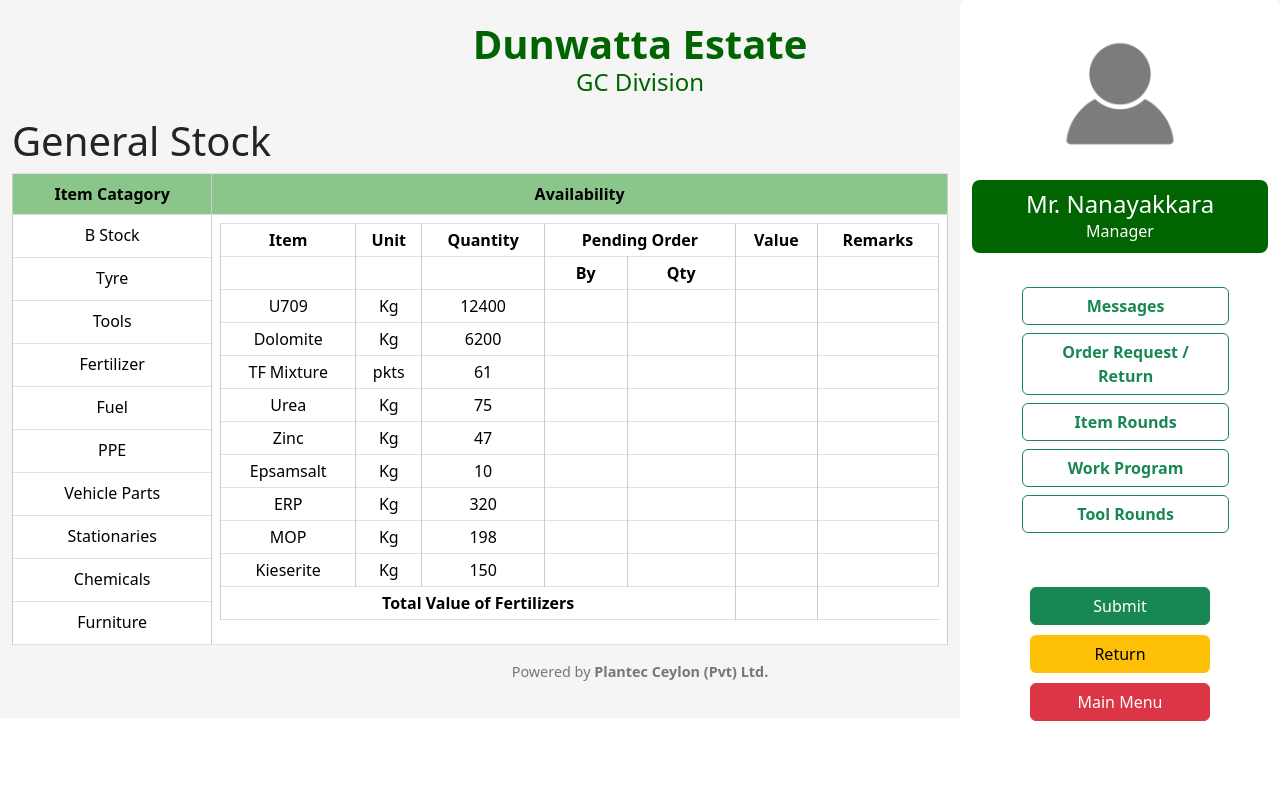
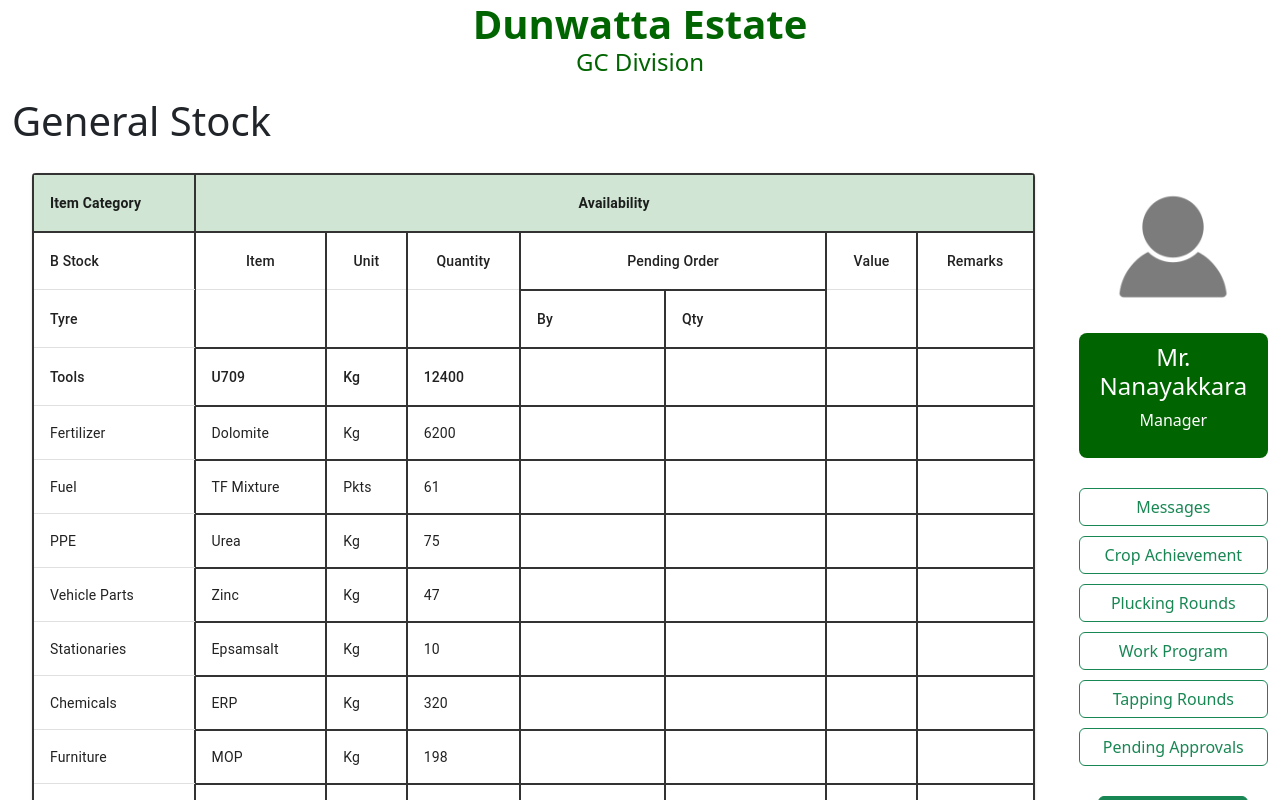
Before and after one commit to kittilsenh/DunwattaEstate, a React (Create React App) app: page /general-stock in a window 1280 px wide. Shown: the top 800 px of the page. Built offline with nearby package versions, Linux system fonts and the light colour scheme.

Commit message:
Updated General Stock

```diff
--- a/package.json
+++ b/package.json
@@ -3,7 +3,10 @@
   "version": "0.1.0",
   "private": true,
   "dependencies": {
+    "@emotion/react": "^11.13.3",
+    "@emotion/styled": "^11.13.0",
     "@fortawesome/fontawesome-free": "^6.6.0",
+    "@mui/material": "^6.0.2",
     "@testing-library/jest-dom": "^5.17.0",
     "@testing-library/react": "^13.4.0",
     "@testing-library/user-event": "^13.5.0",
--- a/src/components/CropAchievement.css
+++ b/src/components/CropAchievement.css
@@ -184,3 +184,6 @@
   font-size: 0.8rem;
   text-align: center;
 }
+.crop-book-menu-item {
+  width: 200px;
+}
--- a/src/components/GeneralStock.css
+++ b/src/components/GeneralStock.css
@@ -276,3 +276,188 @@ input[type="text"].responsive-input {
 #light-green-stock-general {
     background-color: rgb(138, 197, 138);
 }
+
+/* GeneralStock page */
+
+/* Container for the entire table */
+
+
+/* Container for the entire table */
+
+
+
+
+/* Container for the entire table */
+.inventoryTable-container {
+    width: 100%;
+    display: flex;
+    justify-content: center;
+    padding: 20px;
+  }
+
+  /* General table styles */
+  .inventoryTable-table {
+    border-collapse: collapse;
+    width: 90%;
+    margin: 0 auto;
+    font-family: Arial, sans-serif;
+    font-size: 14px;
+  }
+
+  /* ---------- HEADER BORDERS ---------- */
+
+  /* Top header "Item Category" and "Availability" */
+  .inventoryTable-categoryHeader {
+    background-color: #d0e5d3;
+    font-weight: bold;
+    text-align: center;
+    border: 3px solid #333; /* Top border for the whole table */
+  }
+
+  .inventoryTable-availabilityHeader {
+    background-color: #d0e5d3;
+    font-weight: bold;
+    text-align: center;
+    border: 3px solid #333; /* Top border for the whole table */
+  }
+
+  /* Inner header cells for column titles */
+  .inventoryTable-table th {
+    background-color: #d0e5d3;
+    text-align: center;
+    padding: 12px;
+    border: 2px solid #333; /* Border for inner header cells */
+  }
+
+  /* ---------- MAIN CELL BORDERS ---------- */
+
+  /* All table cells have a 2px solid border */
+  .inventoryTable-table td {
+    border: 2px solid #333; /* General cell border */
+    padding: 8px;
+    background-color: #fff;
+  }
+
+  /* Alternating row colors */
+  .inventoryTable-table tbody tr:nth-child(odd) td {
+    background-color: #f1f1f1; /* Light grey background for odd rows */
+  }
+
+  .inventoryTable-table tbody tr:nth-child(even) td {
+    background-color: #fff; /* White background for even rows */
+  }
+
+  /* ---------- SPECIAL ROW STYLES ---------- */
+
+  /* Row for "Fuel" with a green background */
+  .inventoryTable-table tbody tr:nth-child(5) td {
+    background-color: #d6e3c8;  /* Green for "Fuel" */
+    border: 2px solid #333; /* Green row with regular borders */
+  }
+
+  /* ---------- TOTAL VALUE ROW ---------- */
+
+  /* Total Value row at the bottom */
+  .inventoryTable-totalValueRow {
+    background-color: #f0f5f0;  /* Light grey background for Total Value */
+    font-weight: bold;
+  }
+
+  .inventoryTable-totalValue {
+    text-align: right;
+    padding: 12px;
+    border: 3px solid #333; /* Thicker border for Total Value row */
+  }
+
+  /* ---------- PENDING ORDER STYLES ---------- */
+
+  /* Pending Order "By" and "Qty" columns */
+  .pending-order-header {
+    background-color: #d0e5d3;
+    text-align: center;
+    font-weight: bold;
+    border: 3px solid #333; /* Thick border for Pending Order section */
+    vertical-align: middle;
+  }
+
+  /* ---------- COLUMN ALIGNMENT ---------- */
+
+  /* Center-align the column headers and their content */
+  .inventoryTable-table thead th,
+  .inventoryTable-table td {
+    vertical-align: middle;
+    text-align: left;
+  }
+
+  /* ---------- EMPTY CELL STYLES ---------- */
+
+  /* Ensure all empty cells are easily identifiable */
+  .inventoryTable-table td:empty {
+    background-color: #f9f9f9; /* Light grey for empty cells */
+    border: 2px solid #333; /* Keep borders on empty cells */
+  }
+
+/* Sidebar */
+.profile-sidebar-stock-unique {
+    background-color: white;
+    padding: 20px;
+    color: black;
+    border-radius: 8px;
+    position: sticky;
+    top: 20px;
+    height: auto;
+}
+
+.profile-stock-unique {
+    text-align: center;
+    margin-bottom: 20px;
+    display: flex;
+    flex-direction: column;
+    align-items: center;  /* Ensures horizontal centering of children */
+}
+
+.profile-image-stock-unique {
+    background: url('../assets/profile.png') no-repeat center center;
+    background-size: cover;
+    width: 150px;
+    height: 150px;
+    border-radius: 50%;
+    margin-bottom: 10px;
+}
+
+
+.name-background-stock-unique {
+    background-color: darkgreen;
+    padding: 10px;
+    border-radius: 8px;
+    margin-bottom: 10px;
+    color: white;
+}
+
+.menu-item-stock-unique {
+    width: 100%;
+    margin-bottom: 10px;
+    font-weight: bold;
+}
+
+.action-buttons-stock-unique {
+    display: flex;
+    flex-direction: column;
+    align-items: center;
+    gap: 10px;
+    margin-top: 20px;
+}
+
+.submit-button-stock-unique, .return-button-stock-unique, .main-menu-button-stock-unique {
+    padding: 10px 20px;
+    font-weight: bold;
+    color: white;
+    width: 150px;
+}
+
+.footer-stock-unique {
+    text-align: center;
+    margin-top: 20px;
+    font-size: 0.9em;
+    color: #777;
+}
--- a/src/components/GeneralStock.js
+++ b/src/components/GeneralStock.js
@@ -1,202 +1,211 @@
 import React from 'react';
-import { Container, Row, Col, Button, Table, Form } from 'react-bootstrap';
+import { Container, Row, Col, Button } from 'react-bootstrap';
+import { Table, TableBody, TableCell, TableContainer, TableHead, TableRow, Paper } from '@mui/material';
 import { Link } from 'react-router-dom';
-import './GeneralStock.css'; // Update the CSS file
-import '@fortawesome/fontawesome-free/css/all.min.css'; // Import Font Awesome
+import './GeneralStock.css'; // Custom CSS
+
+// General border styles
+const borderStyle = { border: '2px solid #333' };   // Full border on all sides
+const borderLeftStyle = { borderLeft: '2px solid #333' };  // Border on the left side only
+const borderRightStyle = { borderRight: '2px solid #333' };  // Border on the right side only
+const borderTopStyle = { borderTop: '2px solid #333' };  // Border on the top side only
+const borderBottomStyle = { borderBottom: '2px solid #333' };  // Border on the bottom side only
+const borderLeftRightStyle = { borderLeft: '2px solid #333', borderRight: '2px solid #333' };  // Borders on both left and right sides
+const borderTopBottomStyle = { borderTop: '2px solid #333', borderBottom: '2px solid #333' };  // Borders on both top and bottom sides
+const borderLeftRightBottomStyle = { borderLeft: '2px solid #333', borderRight: '2px solid #333', borderBottom: '2px solid #333' }; // Border left, right and bottom
+const borderStyleBottomRight = { borderBottom: '2px solid #333', borderRight: '2px solid #333' };
+
+
+
 
 const GeneralStock = () => {
   return (
-    <Container fluid className="general-stock-container">
+    <Container fluid className="general-stock-container-unique">
+      <Row>
+        <Col xs={12}>
+          <h2 className="estate-title">Dunwatta Estate</h2>
+          <h4 className="division-title">GC Division</h4>
+          <h1 className="general-stock-title-unique">General Stock</h1>
+        </Col>
+      </Row>
 
+      {/* Main Content and Sidebar */}
       <Row>
-            <h2 className="estate-title">Dunwatta Estate</h2>
-            <h4 className="division-title">GC Division</h4>
-            <h1>General Stock</h1>
+        {/* Main Content */}
+        <Col xs={12} md={10}>
+          <div className="table-container inventoryTable-container">
+            <TableContainer component={Paper}>
+              <Table sx={{ minWidth: 650 }} aria-label="simple table">
+                <TableHead>
+                  <TableRow>
+                    <TableCell colSpan={3} className="inventoryTable-categoryHeader" style={{ backgroundColor: '#d0e5d3', fontWeight: 'bold', ...borderStyle }}>Item Category</TableCell>
+                    <TableCell colSpan={7} className="inventoryTable-availabilityHeader" style={{ backgroundColor: '#d0e5d3', fontWeight: 'bold', textAlign: 'center', ...borderStyle }}>Availability</TableCell>
+                  </TableRow>
+                  <TableRow>
+                    <TableCell colSpan={3} style={borderLeftRightStyle}>B Stock</TableCell>
+                    <TableCell style={{ borderLeftRightStyle, textAlign: 'center' }}>Item</TableCell>
+                    <TableCell style={{ textAlign: 'center', ...borderLeftRightStyle }}>Unit</TableCell>
+                    <TableCell style={{ textAlign: 'center', ...borderLeftRightStyle }}>Quantity</TableCell>
+                    <TableCell colSpan={2} rowSpan={1} style={{ textAlign: 'center', ...borderStyle }}>Pending Order</TableCell>
+                    <TableCell style={{ textAlign: 'center', ...borderLeftRightStyle }}>Value</TableCell>
+                    <TableCell style={{ textAlign: 'center', ...borderLeftRightStyle }}>Remarks</TableCell>
+                  </TableRow>
+                  <TableRow>
+                    <TableCell colSpan={3} style={borderLeftRightStyle}>Tyre</TableCell>
+                    <TableCell style={borderLeftRightBottomStyle}></TableCell>
+                    <TableCell style={borderLeftRightBottomStyle}></TableCell>
+                    <TableCell style={borderLeftRightBottomStyle}></TableCell>
+                    <TableCell style={borderStyle}>By</TableCell>
+                    <TableCell style={borderStyle}>Qty</TableCell>
+                    <TableCell style={borderLeftRightBottomStyle}></TableCell>
+                    <TableCell style={borderLeftRightBottomStyle}></TableCell>
+                  </TableRow>
+                  <TableRow>
+                    <TableCell colSpan={3} style={borderLeftRightStyle}>Tools</TableCell>
+                    <TableCell style={borderStyle}>U709</TableCell>
+                    <TableCell style={borderStyle}>Kg</TableCell>
+                    <TableCell style={borderStyle}>12400</TableCell>
+                    <TableCell style={borderStyle}></TableCell>
+                    <TableCell style={borderStyle}></TableCell>
+                    <TableCell style={borderStyle}></TableCell>
+                    <TableCell style={borderStyle}></TableCell>
+                  </TableRow>
+                </TableHead>
+                <TableBody>
+                  <TableRow>
+                    <TableCell colSpan={3} style={borderLeftRightStyle}>Fertilizer</TableCell>
+                    <TableCell style={borderStyle}>Dolomite</TableCell>
+                    <TableCell style={borderStyle}>Kg</TableCell>
+                    <TableCell style={borderStyle}>6200</TableCell>
+                    <TableCell style={borderStyle}></TableCell>
+                    <TableCell style={borderStyle}></TableCell>
+                    <TableCell style={borderStyle}></TableCell>
+                    <TableCell style={borderStyle}></TableCell>
+                  </TableRow>
+                  <TableRow>
+                    <TableCell colSpan={3} style={borderLeftRightStyle}>Fuel</TableCell>
+                    <TableCell style={borderStyle}>TF Mixture</TableCell>
+                    <TableCell style={borderStyle}>Pkts</TableCell>
+                    <TableCell style={borderStyle}>61</TableCell>
+                    <TableCell style={borderStyle}></TableCell>
+                    <TableCell style={borderStyle}></TableCell>
+                    <TableCell style={borderStyle}></TableCell>
+                    <TableCell style={borderStyle}></TableCell>
+                  </TableRow>
+                  <TableRow>
+                    <TableCell colSpan={3} style={borderLeftRightStyle}>PPE</TableCell>
+                    <TableCell style={borderStyle}>Urea</TableCell>
+                    <TableCell style={borderStyle}>Kg</TableCell>
+                    <TableCell style={borderStyle}>75</TableCell>
+                    <TableCell style={borderStyle}></TableCell>
+                    <TableCell style={borderStyle}></TableCell>
+                    <TableCell style={borderStyle}></TableCell>
+                    <TableCell style={borderStyle}></TableCell>
+                  </TableRow>
+                  <TableRow>
+                    <TableCell colSpan={3} style={borderLeftRightStyle}>Vehicle Parts</TableCell>
+                    <TableCell style={borderStyle}>Zinc</TableCell>
+                    <TableCell style={borderStyle}>Kg</TableCell>
+                    <TableCell style={borderStyle}>47</TableCell>
+                    <TableCell style={borderStyle}></TableCell>
+                    <TableCell style={borderStyle}></TableCell>
+                    <TableCell style={borderStyle}></TableCell>
+                    <TableCell style={borderStyle}></TableCell>
+                  </TableRow>
+                  <TableRow>
+                    <TableCell colSpan={3} style={borderLeftRightStyle}>Stationaries</TableCell>
+                    <TableCell style={borderStyle}>Epsamsalt</TableCell>
+                    <TableCell style={borderStyle}>Kg</TableCell>
+                    <TableCell style={borderStyle}>10</TableCell>
+                    <TableCell style={borderStyle}></TableCell>
+                    <TableCell style={borderStyle}></TableCell>
+                    <TableCell style={borderStyle}></TableCell>
+                    <TableCell style={borderStyle}></TableCell>
+                  </TableRow>
+                  <TableRow>
+                    <TableCell colSpan={3} style={borderLeftRightStyle}>Chemicals</TableCell>
+                    <TableCell style={borderStyle}>ERP</TableCell>
+                    <TableCell style={borderStyle}>Kg</TableCell>
+                    <TableCell style={borderStyle}>320</TableCell>
+                    <TableCell style={borderStyle}></TableCell>
+                    <TableCell style={borderStyle}></TableCell>
+                    <TableCell style={borderStyle}></TableCell>
+                    <TableCell style={borderStyle}></TableCell>
+                  </TableRow>
+                  <TableRow>
+                    <TableCell colSpan={3} style={borderLeftRightStyle}>Furniture</TableCell>
+                    <TableCell style={borderStyle}>MOP</TableCell>
+                    <TableCell style={borderStyle}>Kg</TableCell>
+                    <TableCell style={borderStyle}>198</TableCell>
+                    <TableCell style={borderStyle}></TableCell>
+                    <TableCell style={borderStyle}></TableCell>
+                    <TableCell style={borderStyle}></TableCell>
+                    <TableCell style={borderStyle}></TableCell>
+                  </TableRow>
+                  <TableRow>
+                    <TableCell colSpan={3} style={borderLeftRightStyle}></TableCell>
+                    <TableCell style={borderStyle}>Kieserite</TableCell>
+                    <TableCell style={borderStyle}>Kg</TableCell>
+                    <TableCell style={borderStyle}>150</TableCell>
+                    <TableCell style={borderStyle}></TableCell>
+                    <TableCell style={borderStyle}></TableCell>
+                    <TableCell style={borderStyle}></TableCell>
+                    <TableCell style={borderStyle}></TableCell>
+                  </TableRow>
+                  <TableRow>
+                    <TableCell colSpan={3} style={borderLeftRightStyle}></TableCell>
+                    <TableCell style={borderTopStyle}></TableCell>
+                    <TableCell style={borderTopStyle}></TableCell>
+                    <TableCell style={borderTopStyle}></TableCell>
+                    <TableCell style={borderTopStyle}></TableCell>
+                    <TableCell style={borderRightStyle}></TableCell>
+                    <TableCell style={borderRightStyle}></TableCell>
+                    <TableCell></TableCell>
+                  </TableRow>
+                  <TableRow>
+                    <TableCell colSpan={3} style={borderLeftRightBottomStyle}></TableCell>
+                    <TableCell colSpan={3} style={borderBottomStyle}></TableCell>
+                    <TableCell colSpan={2} style={{ ...borderStyleBottomRight, fontSize: '18px' }}><strong>Total Value Of Fertilizers</strong></TableCell>
 
-        {/* Insert table here */}
-        <Col xs={9}>
-          <Table bordered hover className="stock-table">
-            <thead>
-              <tr>
-                <th id="light-green-stock-general">Item Catagory</th>
-                <th id="light-green-stock-general">Availability</th>
-              </tr>
-            </thead>
-            <tbody>
-              <tr>
-                <td>B Stock</td>
-                <td rowSpan="10">
-                  <Table bordered size="sm" className="inner-table">
-                    <thead>
-                      <tr>
-                        <th>Item</th>
-                        <th>Unit</th>
-                        <th>Quantity</th>
-                        <th colSpan="2">Pending Order</th>
-                        <th>Value</th>
-                        <th>Remarks</th>
-                      </tr>
-                      <tr>
-                        <th></th>
-                        <th></th>
-                        <th></th>
-                        <th>By</th>
-                        <th>Qty</th>
-                        <th></th>
-                        <th></th>
-                      </tr>
-                    </thead>
-                    <tbody>
-                      <tr>
-                        <td>U709</td>
-                        <td>Kg</td>
-                        <td>12400</td>
-                        <td></td>
-                        <td></td>
-                        <td></td>
-                        <td></td>
-                      </tr>
-                      <tr>
-                        <td>Dolomite</td>
-                        <td>Kg</td>
-                        <td>6200</td>
-                        <td></td>
-                        <td></td>
-                        <td></td>
-                        <td></td>
-                      </tr>
-                      <tr>
-                        <td>TF Mixture</td>
-                        <td>pkts</td>
-                        <td>61</td>
-                        <td></td>
-                        <td></td>
-                        <td></td>
-                        <td></td>
-                      </tr>
-                      <tr>
-                        <td>Urea</td>
-                        <td>Kg</td>
-                        <td>75</td>
-                        <td></td>
-                        <td></td>
-                        <td></td>
-                        <td></td>
-                      </tr>
-                      <tr>
-                        <td>Zinc</td>
-                        <td>Kg</td>
-                        <td>47</td>
-                        <td></td>
-                        <td></td>
-                        <td></td>
-                        <td></td>
-                      </tr>
-                      <tr>
-                        <td>Epsamsalt</td>
-                        <td>Kg</td>
-                        <td>10</td>
-                        <td></td>
-                        <td></td>
-                        <td></td>
-                        <td></td>
-                      </tr>
-                      <tr>
-                        <td>ERP</td>
-                        <td>Kg</td>
-                        <td>320</td>
-                        <td></td>
-                        <td></td>
-                        <td></td>
-                        <td></td>
-                      </tr>
-                      <tr>
-                        <td>MOP</td>
-                        <td>Kg</td>
-                        <td>198</td>
-                        <td></td>
-                        <td></td>
-                        <td></td>
-                        <td></td>
-                      </tr>
-                      <tr>
-                        <td>Kieserite</td>
-                        <td>Kg</td>
-                        <td>150</td>
-                        <td></td>
-                        <td></td>
-                        <td></td>
-                        <td></td>
-                      </tr>
-                      <tr>
-                        <td colSpan="5"><strong>Total Value of Fertilizers</strong></td>
-                        <td colSpan="1"></td>
-
-                      </tr>
-                    </tbody>
-                  </Table>
-
-
-                </td>
-              </tr>
-              <tr>
-                <td>Tyre</td>
-              </tr>
-              <tr>
-                <td>Tools</td>
-              </tr>
-              <tr>
-                <td>Fertilizer</td>
-              </tr>
-              <tr>
-                <td>Fuel</td>
-              </tr>
-              <tr>
-                <td>PPE</td>
-              </tr>
-              <tr>
-                <td>Vehicle Parts</td>
-              </tr>
-              <tr>
-                <td>Stationaries</td>
-              </tr>
-              <tr>
-                <td>Chemicals</td>
-              </tr>
-              <tr>
-                <td>Furniture</td>
-              </tr>
-            </tbody>
-          </Table>
+                    <TableCell style={borderStyleBottomRight}></TableCell>
+                    <TableCell></TableCell>
+                  </TableRow>
+                </TableBody>
+              </Table>
+            </TableContainer>
+          </div>
         </Col>
 
-        <Col xs={3} className="profile-sidebar-stock">
-          <div className="profile-stock">
-            <div className="profile-image-stock"></div>
-            <div className="name-background-stock w-100 text-center">
+        {/* Sidebar */}
+        <Col xs={12} md={2} className="profile-sidebar-stock-unique">
+          <div className="profile-stock-unique">
+            <div className="profile-image-stock-unique"></div>
+            <div className="name-background-stock-unique w-100 text-center">
               <h4 className="text-white">Mr. Nanayakkara</h4>
               <p className="text-white">Manager</p>
             </div>
           </div>
-          <div className="menu-items-stock">
-            <Button variant="outline-success" className="menu-item-stock">Messages</Button>
-            <Button variant="outline-success" className="menu-item-stock">Order Request / Return</Button>
-            <Button variant="outline-success" className="menu-item-stock">Item Rounds</Button>
-            <Button variant="outline-success" className="menu-item-stock">Work Program</Button>
-            <Button variant="outline-success" className="menu-item-stock">Tool Rounds</Button>
+          <div className="menu-items-stock-unique">
+            <Button variant="outline-success" className="menu-item-stock-unique">Messages</Button>
+            <Button variant="outline-success" className="menu-item-stock-unique">Crop Achievement</Button>
+            <Button variant="outline-success" className="menu-item-stock-unique">Plucking Rounds</Button>
+            <Button variant="outline-success" className="menu-item-stock-unique">Work Program</Button>
+            <Button variant="outline-success" className="menu-item-stock-unique">Tapping Rounds</Button>
+            <Button variant="outline-success" className="menu-item-stock-unique">Pending Approvals</Button>
           </div>
-          <div className="action-buttons-stock">
-            <Button variant="success" className="submit-button-stock">Submit</Button>
-            <Button variant="warning" className="return-button-stock">Return</Button>
+          <div className="action-buttons-stock-unique">
+            <Button variant="success" className="submit-button-stock-unique">Submit</Button>
+            <Button variant="warning" className="return-button-stock-unique">Return</Button>
             <Link to="/">
-              <Button variant="danger" className="main-menu-button-stock">Main Menu</Button>
+              <Button variant="danger" className="main-menu-button-stock-unique">Main Menu</Button>
             </Link>
           </div>
         </Col>
       </Row>
 
+      {/* Footer */}
       <Row>
-        <Col className="footer-stock">
+        <Col className="footer-stock-unique">
           <p>Powered by <strong>Plantec Ceylon (Pvt) Ltd.</strong></p>
         </Col>
       </Row>
```
Also changed, not shown: 1 other file (tests, documents, lock files or other folders).
